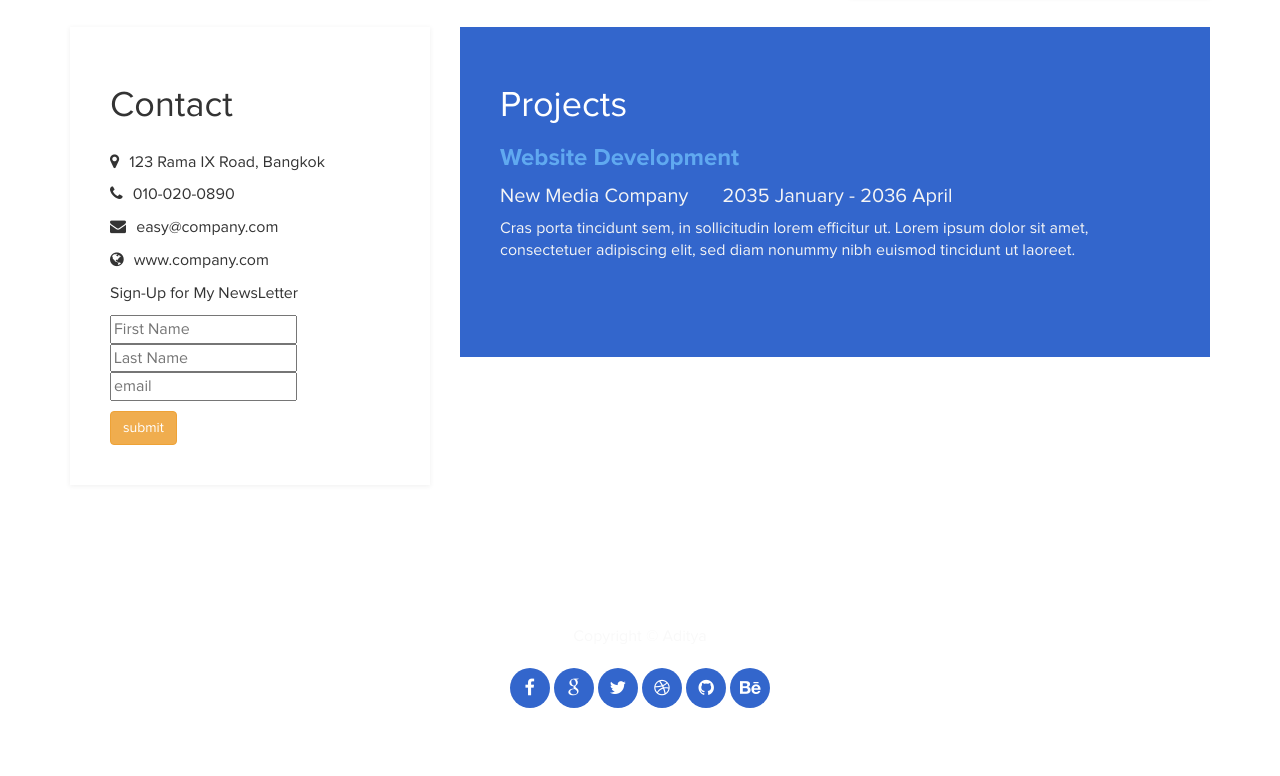
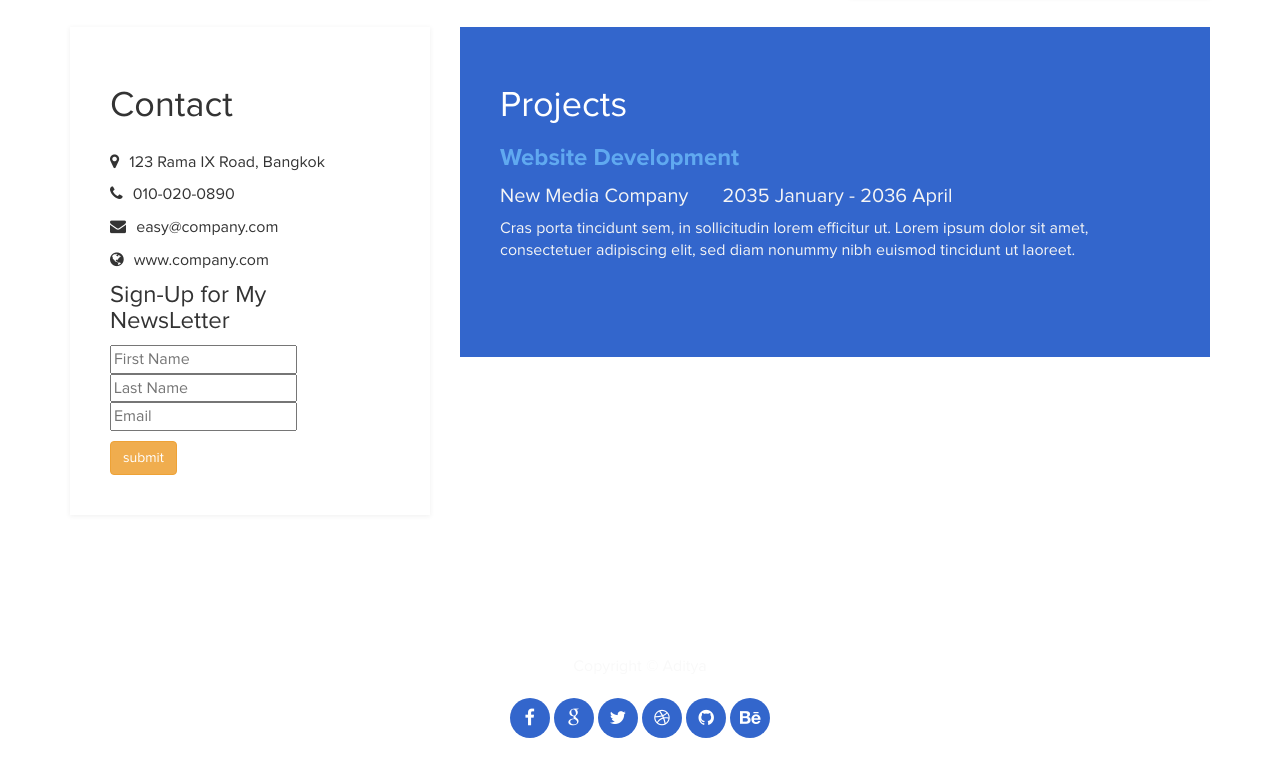
Before and after one commit to aditya-yaji/PortFolio, a website: page public/index.html in a window 1280 px wide. Shown: the part 1707-2483 px from the top of the page. Drawn offline with Linux system fonts and the light colour scheme.

```diff
--- a/public/index.html
+++ b/public/index.html
@@ -128,11 +128,11 @@
 					<p><i class="fa fa-phone"></i> 010-020-0890</p>
 					<p><i class="fa fa-envelope"></i> easy@company.com</p>
 					<p><i class="fa fa-globe"></i> www.company.com</p>
-					<p>Sign-Up for My NewsLetter</p>
+					<h4>Sign-Up for My NewsLetter</h4>
 					<form action="/sign" method="POST">
 						<input type="text" name="fName" placeholder="First Name">
 						<input type="text" name="lName" placeholder="Last Name">
-						<input type="email" name="email" placeholder="email">
+						<input type="email" name="email" placeholder="Email">
 						<br>
 						<p></p>
 						<button class="btn btn-md btn-warning" type="submit">submit</button>
```
Also changed, not shown: 1 other file.
